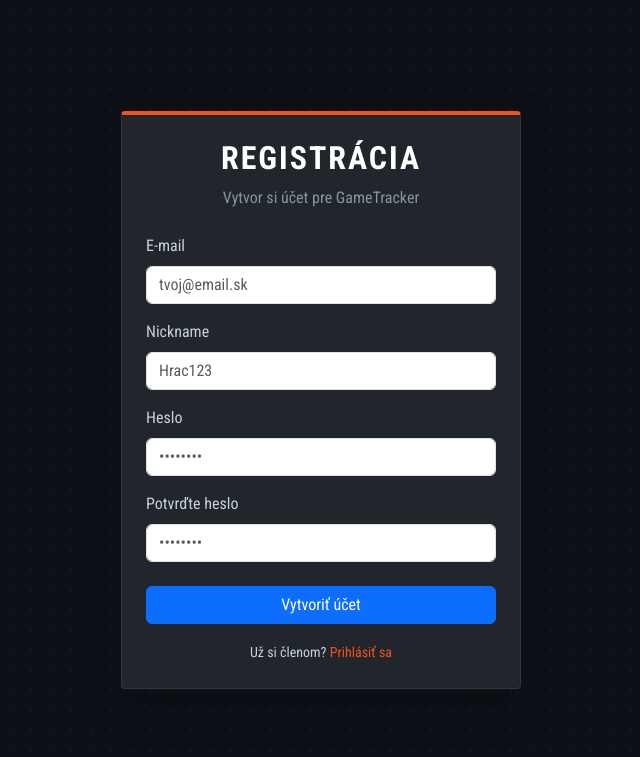
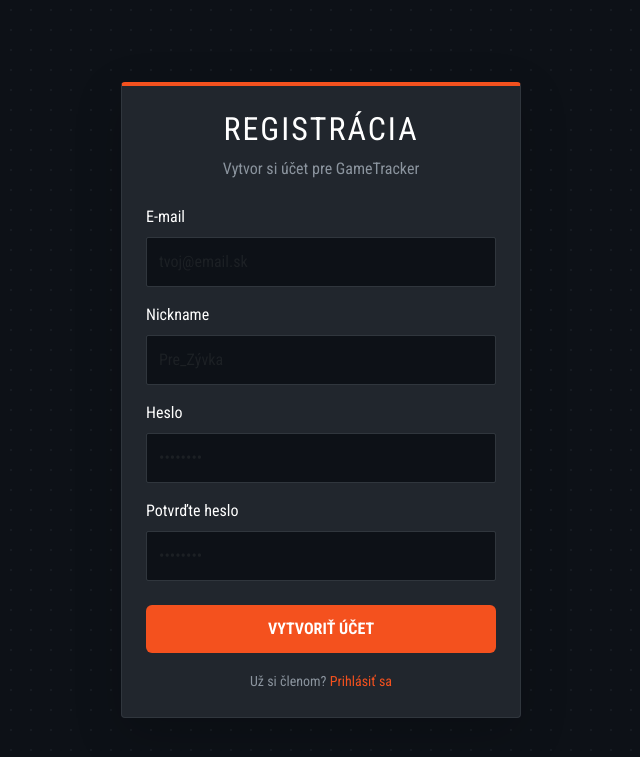
Before and after one commit to kalinak123/Hrac-Sledova-VSpolupr-ciSJurkom, a PHP site: page /register.php in a window 1280 px wide. Shown: the top 757 px of the page, without its empty margins (319-959 px from the left). Run offline with PHP 8.4, Linux system fonts and the light colour scheme.

Commit message:
Uprava registracie a grafickeho rozhrania

```diff
--- a/register.php
+++ b/register.php
@@ -17,8 +17,9 @@ if ($_SERVER['REQUEST_METHOD'] == 'POST') {
         $error = 'Heslo musí mať aspoň 6 znakov.';
     } else {
 
+
         $sql = "SELECT user_ID FROM users WHERE nickname = ? OR email = ? LIMIT 1";
-        $stmt = mysqli_prepare($pripojenie, $sql);
+        $stmt = mysqli_prepare($conn, $sql);
         mysqli_stmt_bind_param($stmt, "ss", $nickname, $email);
         mysqli_stmt_execute($stmt);
         mysqli_stmt_store_result($stmt);
@@ -31,12 +32,12 @@ if ($_SERVER['REQUEST_METHOD'] == 'POST') {
 
             $hashed_password = password_hash($password, PASSWORD_DEFAULT);
 
+
             $sql_insert = "INSERT INTO users (nickname, email, password) VALUES (?, ?, ?)";
-            $stmt_insert = mysqli_prepare($pripojenie, $sql_insert);
+            $stmt_insert = mysqli_prepare($conn, $sql_insert);
             mysqli_stmt_bind_param($stmt_insert, "sss", $nickname, $email, $hashed_password);
 
             if (mysqli_stmt_execute($stmt_insert)) {
-
                 header('Location: index.php?status=success');
                 exit;
             } else {
@@ -59,42 +60,42 @@ if ($_SERVER['REQUEST_METHOD'] == 'POST') {
 </head>
 <body class="d-flex align-items-center justify-content-center vh-100">
 
-    <div class="login-card p-4 shadow-lg" style="width: 100%; max-width: 400px;">
+    <div class="login-card p-4 shadow-lg">
         <div class="text-center mb-4">
-            <h2 class="fw-bold">Registrácia</h2>
+            <h2>Registrácia</h2>
             <p class="text-muted">Vytvor si účet pre GameTracker</p>
         </div>
 
         <?php if (!empty($error)): ?>
-            <div class="alert alert-danger py-2"><?php echo $error; ?></div>
+            <div class="alert alert-danger py-2 border-0 bg-danger text-white"><?php echo $error; ?></div>
         <?php endif; ?>
 
         <form action="register.php" method="POST">
             <div class="mb-3">
-                <label class="form-label">E-mail</label>
-                <input type="email" name="email" class="form-control" placeholder="tvoj@email.sk" required
+                <label class="form-label text-white">E-mail</label>
+                <input type="email" name="email" class="form-control custom-input" placeholder="tvoj@email.sk" required
                        value="<?php echo isset($email) ? htmlspecialchars($email) : ''; ?>">
             </div>
             <div class="mb-3">
-                <label class="form-label">Nickname</label>
-                <input type="text" name="nickname" class="form-control" placeholder="Hrac123" required
+                <label class="form-label text-white">Nickname</label>
+                <input type="text" name="nickname" class="form-control custom-input" placeholder="Pre_Zývka" required
                        value="<?php echo isset($nickname) ? htmlspecialchars($nickname) : ''; ?>">
             </div>
             <div class="mb-3">
-                <label class="form-label">Heslo</label>
-                <input type="password" name="password" class="form-control" placeholder="••••••••" required>
+                <label class="form-label text-white">Heslo</label>
+                <input type="password" name="password" class="form-control custom-input" placeholder="••••••••" required>
             </div>
             <div class="mb-3">
-                <label class="form-label">Potvrďte heslo</label>
-                <input type="password" name="confirm_password" class="form-control" placeholder="••••••••" required>
+                <label class="form-label text-white">Potvrďte heslo</label>
+                <input type="password" name="confirm_password" class="form-control custom-input" placeholder="••••••••" required>
             </div>
             <div class="d-grid mt-4">
-                <button type="submit" class="btn btn-primary">Vytvoriť účet</button>
+                <button type="submit" class="btn btn-login">Vytvoriť účet</button>
             </div>
         </form>
 
         <div class="text-center mt-3">
-            <small>Už si členom? <a href="index.php" class="text-decoration-none">Prihlásiť sa</a></small>
+            <small class="text-muted">Už si členom? <a href="index.php" class="text-decoration-none">Prihlásiť sa</a></small>
         </div>
     </div>
 
```
